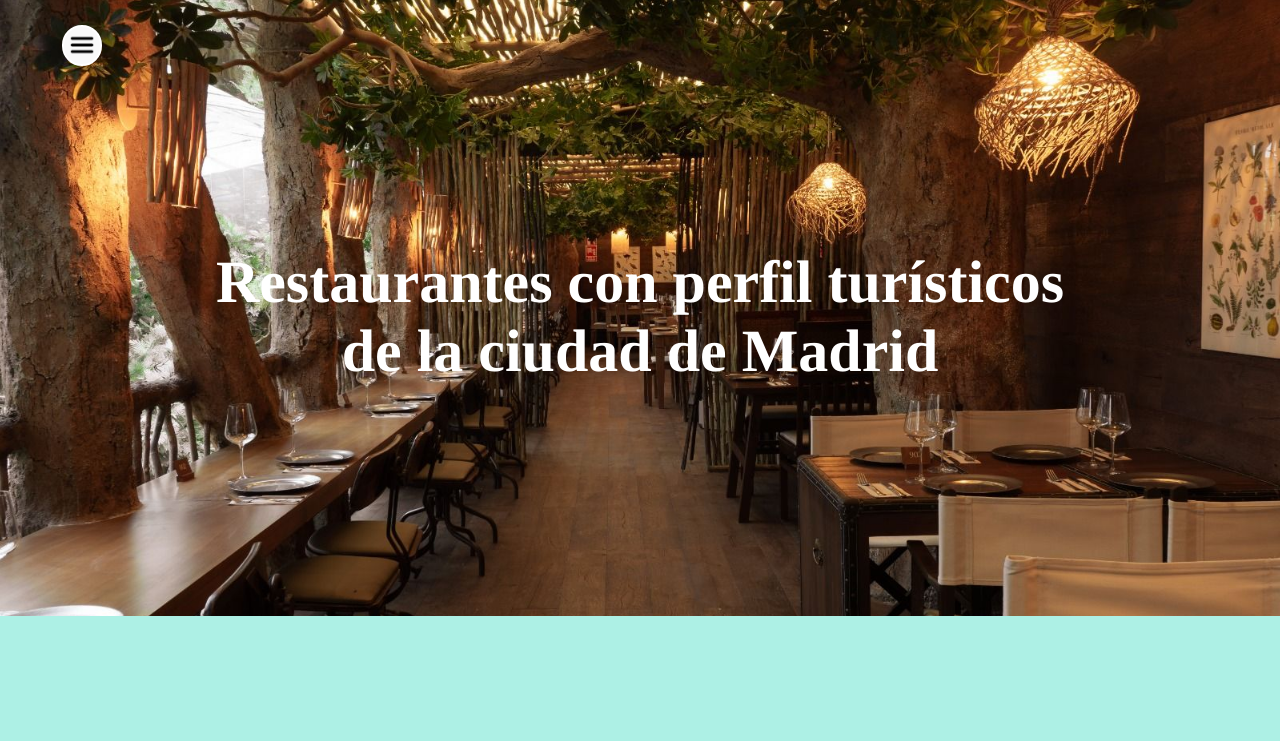
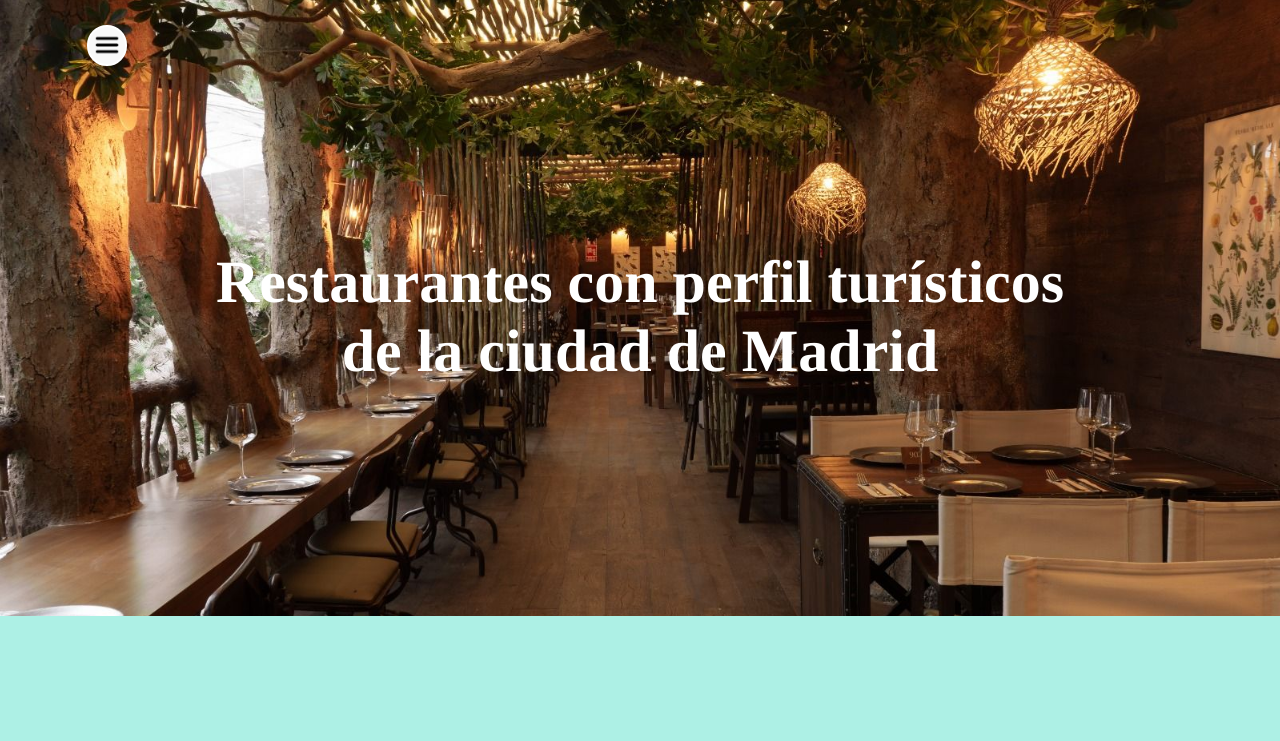
Before and after one commit to amazwoj577-hue/pagina-web-grupo3.io, a plain HTML site: page index.html in a window 1280 px wide. Shown: the top 741 px of the page. Drawn offline with Linux system fonts and the light colour scheme.

Commit message:
Add files via upload

```diff
--- a/estilos.css
+++ b/estilos.css
@@ -28,7 +28,7 @@ ul.indice { /*tabla de navegacion*/
     width: 160px;
     position: absolute;
     position: fixed;/*para fijar el menu*/
-    margin-left: -5%;
+    margin-left: -3%;
     margin-top: -3%;
 }
 
```
